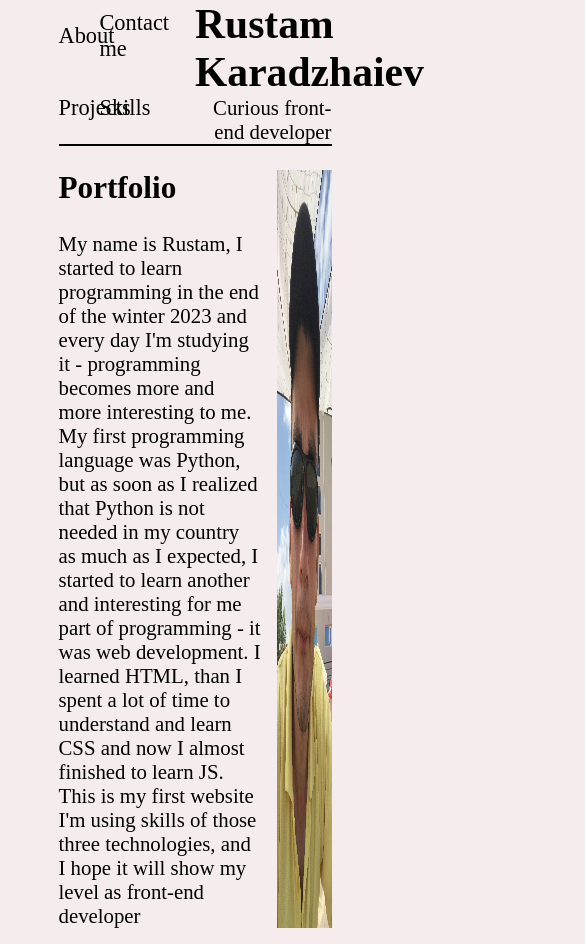
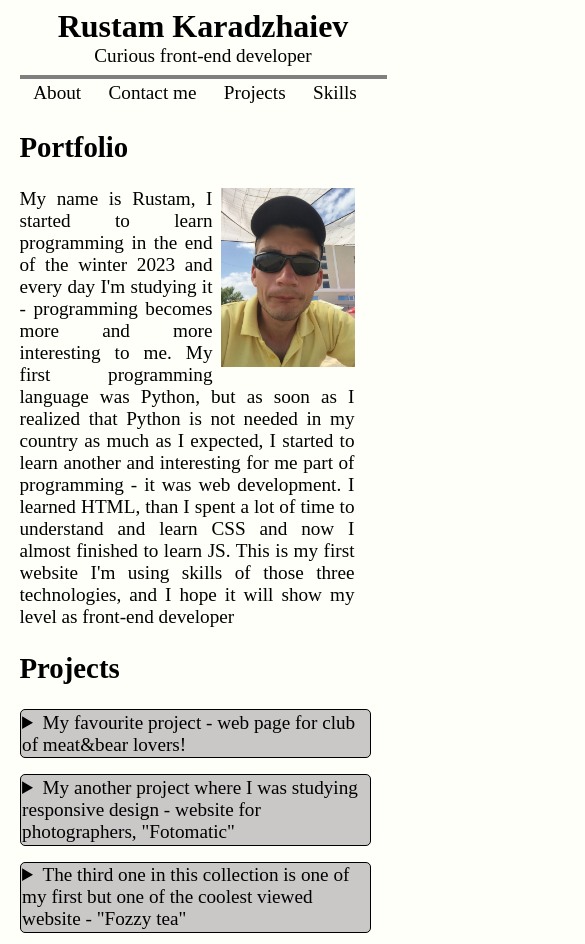
Before and after one commit to RusKrus/Joke-Resume, a plain HTML site: page main.html in a window 390 px wide. Shown: the top 944 px of the page, 585 px wide, since content can reach past the window. Drawn offline with Linux system fonts and the light colour scheme.

Commit message:
responsive design added

```diff
--- a/main.css
+++ b/main.css
@@ -1,13 +1,29 @@
-html{
-
-}
-
 body{
     margin:0;
     padding:0 15%;
     font-size: 1.3rem;
-    background-color: rgba(238, 225, 225, 0.575);
+    background-color: rgba(253, 255, 247, 0.842);
 }
+
+
+
+@media only screen and (max-width: 860px)
+{
+    body{
+        padding:0 5%;
+
+    }
+}
+
+@media only screen and (max-width: 530px)
+{
+    body{
+        font-size: 1.2rem;
+    }
+
+
+}
+
 
 /* header */
 
@@ -57,16 +73,54 @@ header ul{
     width:50%;
     text-align: right;
     flex-direction:column;
-    align-content: space-around;
+    justify-content: space-around;
 
+}
+
+@media only screen and (max-width: 530px){
+    header ul{
+        display: flex;
+        justify-content:space-around;
+
+
+    }
+
+    header li{
+        margin:0.2rem 0;
+    }
+
+    header a{
+        font-size: 1.2rem;
+    }
+
+    header h1{
+        font-size:2rem;
+    }
+
+    .intro{
+        width:100%;
+        text-align: center;
+        border-bottom: 4px solid gray;
+        padding: 0.5rem;
+    }
+
+    header{
+        flex-direction:column-reverse;
+        border: 0;
+    }
+
+    .navigation{
+        width:100%;
+    }
 }
 
 
 /*portfolio*/
 
 #about{
-    display: flex;
+
     margin: 1.5rem 0;
+    overflow:hidden;
 }
 
 #about h2{
@@ -74,23 +128,41 @@ header ul{
     margin-top: 0;
 }
 
-.info{
-    display: flex;
-    flex-direction: column;
+#about img{
 
-}
-
-#about img{
-    display: block;
     height: auto;
     width: 20%;
+    float:right;
+    margin-left: 1rem;
+    margin: 0 0 0.5rem 0.5rem;
 
 
 }
 
-.info p{
+#about p{
+
     margin-right: 1rem;
+    text-align:justify;
+
 }
+
+@media only screen and (max-width: 860px) {
+    #about img{
+        width:30%;
+    }
+}
+
+@media only screen and (max-width: 530px){
+    #about img{
+        width:40%;
+    }
+
+    }
+
+
+
+
+
 
 
 /*projects*/
@@ -128,3 +200,31 @@ header ul{
     border-radius:5px;
     padding:0.1rem;
 }
+
+
+
+/*skills*/
+
+td img{
+    width:20%;
+    height: auto;
+}
+
+td{
+    text-align:center;
+    border: 1px solid black;
+}
+
+table{
+    width:50%;
+    margin: 1.5rem auto;
+}
+
+
+/*footer*/
+
+footer{
+    margin-top:3rem;
+    text-align:center;
+
+}
--- a/main.html
+++ b/main.html
@@ -26,11 +26,12 @@
     <main>
         <section id = 'about'>
 
-            <div class = info>
+
                 <h2>Portfolio</h2>
-                <p>My name is Rustam, I started to learn programming in the end of the winter 2023 and every day I'm studying it - programming becomes more and more interesting to me. My first programming language was Python, but as soon as I realized that Python is not needed in my country as much as I expected, I started to learn another and interesting for me part of programming  - it was web development. I learned HTML, than I spent a lot of time to understand and learn CSS and now I almost finished to learn JS. This is my first website I'm using skills of those three technologies, and I hope it will show my level as front-end developer</p>
-            </div>
-            <img src = "res/me.jpg" alt = "Me">
+                <p> <img src = "res/me.jpg" alt = "Me"> My name is Rustam, I started to learn programming in the end of the winter 2023 and every day I'm studying it - programming becomes more and more interesting to me. My first programming language was Python, but as soon as I realized that Python is not needed in my country as much as I expected, I started to learn another and interesting for me part of programming  - it was web development. I learned HTML, than I spent a lot of time to understand and learn CSS and now I almost finished to learn JS. This is my first website I'm using skills of those three technologies, and I hope it will show my level as front-end developer</p>
+
+
+
 
         </section>
         <section id = 'projects'>
@@ -38,24 +39,24 @@
             <details id = "first project">
                 <summary>My favourite project - web page for club of meat&bear lovers!</summary>
                     <figure>
-                        <img src = "Res/MeatSite1.png" alt = "First example from meat website">
-                        <figcaption>How does this website look like</figcaption>
+                        <a href = "Res/MeatSite1.png"><img src = "Res/MeatSite1.png" alt = "First example from meat website"></a>
+                        <figcaption>How does this website look like(click on photo if you want to see full size)</figcaption>
                     </figure>
                 <P>This website is made for imagine club of people who love meat and bear and funny companies. I used HTML and CSS here, and a lot of my imagination to make this website such attractive</P>
             </details>
             <details id = "second project">
                 <summary>My another project where I was studying responsive design - website for photographers, "Fotomatic"</summary>
                 <figure>
-                    <img src = "res/Fotomatic1.png" alt = "Fotomatic website on a big screens">
-                    <figcaption>Photos of Fotomatic website on two different screens</figcaption>
+                    <a href = "res/Fotomatic1.png"><img src = "res/Fotomatic1.png" alt = "Fotomatic website on a big screens"></a>
+                    <figcaption>Photos of Fotomatic website on two different screens(click on photo if you want to see full size)</figcaption>
                 </figure>
                 <p>It took a lot of time for me to ensure that website is accesible for all common types of screen. I was using CSS only to repair broken design of the website, and I brave that I did it almost as good as it was in solution code</p>
             </details>
             <details id = "third project">
                 <summary>The third one in this collection is one of my first but one of the coolest viewed website - "Fozzy tea" </summary>
                 <figure>
-                    <img src = "Res/Fozzy1.png" alt = "Cozzy website first photo">
-                    <figcaption>Two photos of Cozzy's tea website</figcaption>
+                    <a href = "Res/Fozzy1.png"><img src = "Res/Fozzy1.png" alt = "Cozzy website first photo"></a>
+                    <figcaption>Two photos of Cozzy's tea website(click on photo if you want to see full size)</figcaption>
                 </figure>
                 <p>This is one of my first website, but also this is the beauties one. I was using css flex containers here</p>
             </details>
```
